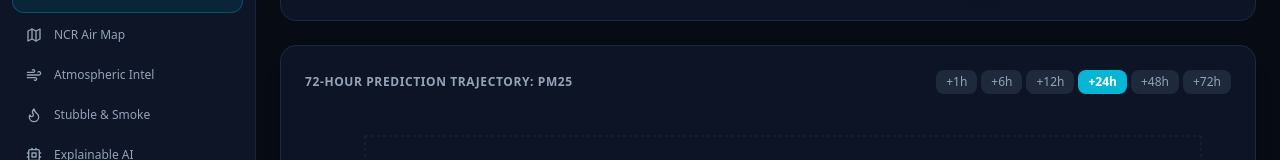
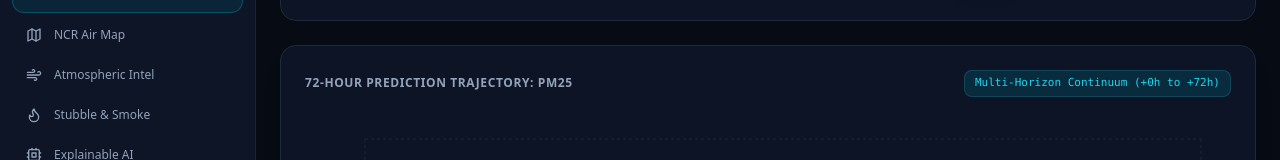
Before and after one commit to CodesByY22/AeroCast-NCR, a React (Vite) app in the folder frontend/: page /forecast in a window 1280 px wide. Shown: the part 161-321 px from the top of the page. Built offline with nearby package versions, Linux system fonts and the light colour scheme; no server answers.

Commit message:
fix(ui): remove redundant horizon button group above 72-hour forecast trajectory chart

```diff
--- a/frontend/src/pages/ForecastPage.tsx
+++ b/frontend/src/pages/ForecastPage.tsx
@@ -12,7 +12,6 @@ interface Props {
 
 export default function ForecastPage({ forecast, loading }: Props) {
   const [selectedPollutant, setSelectedPollutant] = useState<'pm25' | 'pm10' | 'no2' | 'o3' | 'aqi'>('pm25')
-  const [selectedHorizon, setSelectedHorizon] = useState<string>('+24h')
 
   if (loading && !forecast) {
     return <div className="p-8 text-center text-slate-400">Loading forecast engine...</div>
@@ -55,19 +54,9 @@ export default function ForecastPage({ forecast, loading }: Props) {
       <div className="bg-slate-900/80 border border-slate-800 rounded-2xl p-6 space-y-4 shadow-xl">
         <div className="flex items-center justify-between">
           <span className="text-xs text-slate-400 font-semibold uppercase tracking-wider">72-Hour Prediction Trajectory: {selectedPollutant.toUpperCase()}</span>
-          <div className="flex space-x-1">
-            {['+1h', '+6h', '+12h', '+24h', '+48h', '+72h'].map(h => (
-              <button
-                key={h}
-                onClick={() => setSelectedHorizon(h)}
-                className={`text-xs px-2.5 py-1 rounded-lg transition ${
-                  selectedHorizon === h ? 'bg-cyan-500 text-white font-bold' : 'bg-slate-800 text-slate-400 hover:text-slate-200'
-                }`}
-              >
-                {h}
-              </button>
-            ))}
-          </div>
+          <span className="text-[11px] font-mono text-cyan-400 bg-cyan-950/80 border border-cyan-900/80 px-2.5 py-1 rounded-lg">
+            Multi-Horizon Continuum (+0h to +72h)
+          </span>
         </div>
 
         <div className="h-80 w-full pt-4">
```
